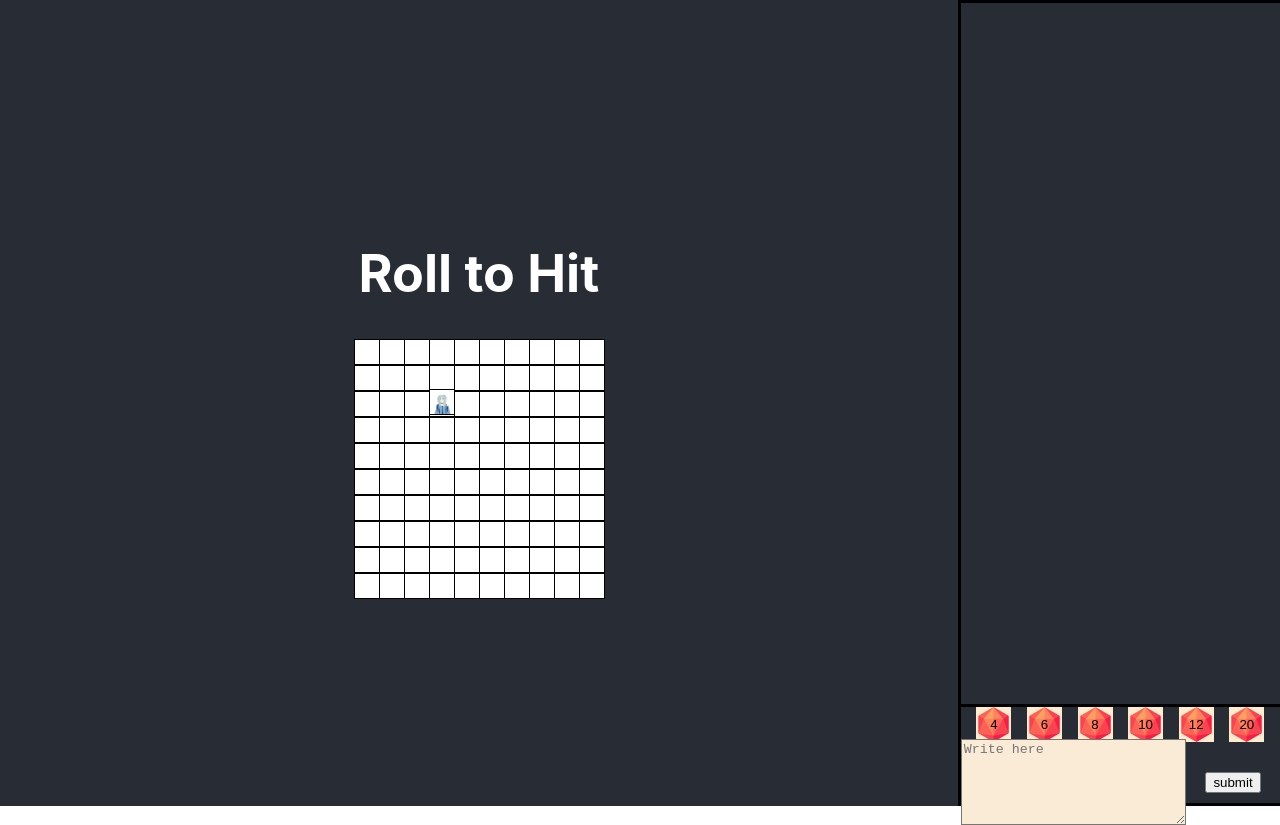
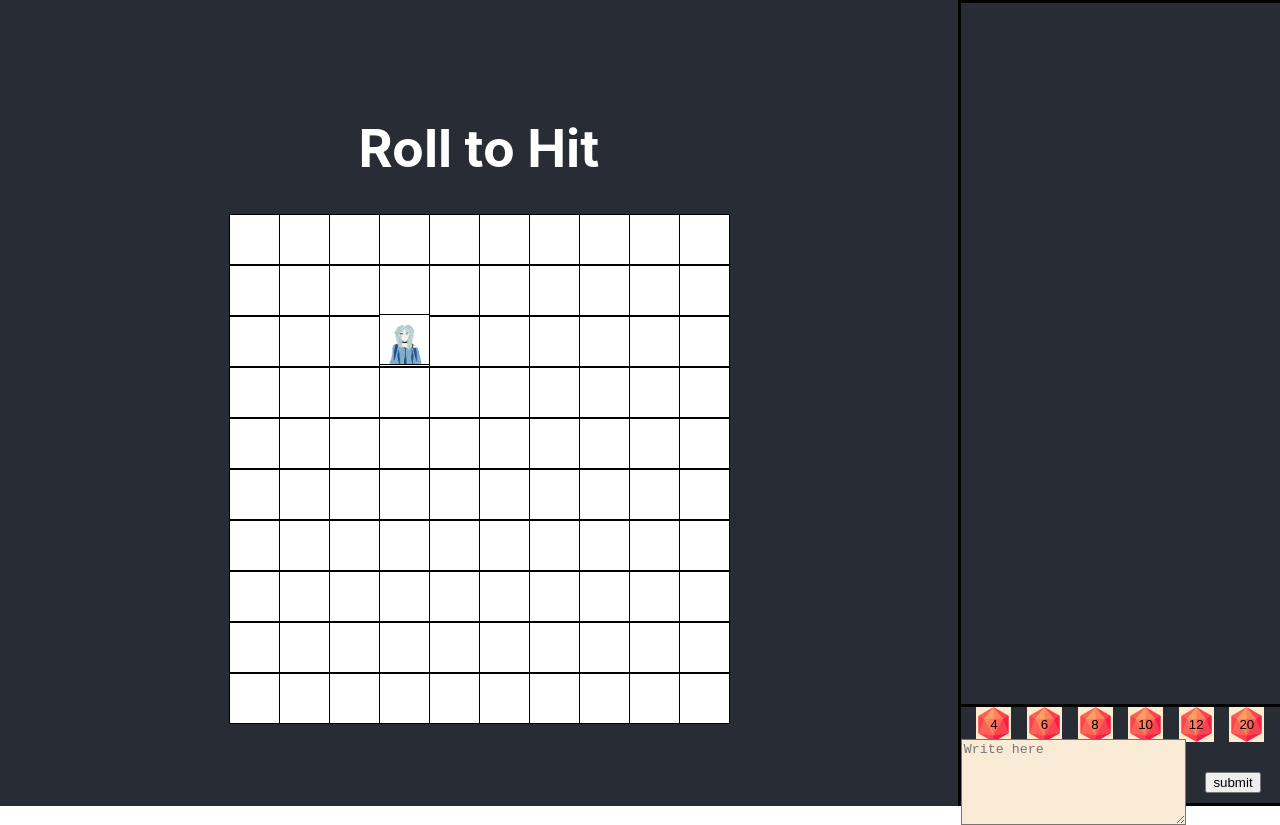
Before and after one commit to S4-K1/roll-to-hit, a React (Create React App) app: page / in a window 1280 px wide. Built offline with nearby package versions, Linux system fonts and the light colour scheme.

Commit message:
Make the board twice as big

```diff
--- a/src/components/layers/gridLayer/gridLayer.js
+++ b/src/components/layers/gridLayer/gridLayer.js
@@ -23,7 +23,7 @@ function gridLayer(props) {
     <div
       className='grid'
       style={{
-        gridTemplateColumns: `repeat(${props.x}, 25px)`,
+        gridTemplateColumns: `repeat(${props.x}, 50px)`,
       }}
       onClick={props.closeTokenMenu}
     >
--- a/src/components/layers/gridLayer/gridSquare.css
+++ b/src/components/layers/gridLayer/gridSquare.css
@@ -1,7 +1,7 @@
 .grid-square {
   border-style: solid;
-  width: 24px;
-  height: 24px;
+  width: 49px;
+  height: 49px;
   border-width: 0.5px;
   border-color: black;
   background-color: white;
--- a/src/components/layers/tokenLayer/tokenSquare.css
+++ b/src/components/layers/tokenLayer/tokenSquare.css
@@ -1,8 +1,8 @@
 .token-square {
     position: absolute;
     border-style: solid;
-    width: 24px;
-    height: 24px;
+    width: 49px;
+    height: 49px;
     border-width: 0.5px;
     border-color: black;
     background-color: white;
--- a/src/components/layers/tokenLayer/tokenSquare.js
+++ b/src/components/layers/tokenLayer/tokenSquare.js
@@ -6,7 +6,7 @@ import './tokenSquare.css';
 
 function TokenSquare(props) {
   const convertToMargin = (positionNum) => {
-    positionNum = positionNum * 25;
+    positionNum = positionNum * 50;
     return positionNum;
   };
 
@@ -17,8 +17,8 @@ function TokenSquare(props) {
   return (
       <img
         style={{
-          marginLeft: `${convertToMargin(props.xPosition) - 150}px`,
-          marginTop: `${convertToMargin(props.yPosition) - 25}px`,
+          marginLeft: `${convertToMargin(props.xPosition) - 300}px`,
+          marginTop: `${convertToMargin(props.yPosition) - 50}px`,
         }}
         className={!props.selected ? 'token-square' : 'token-square selected'}
         src={icon}
```
